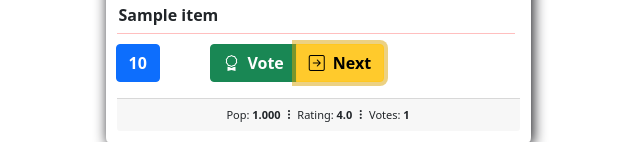
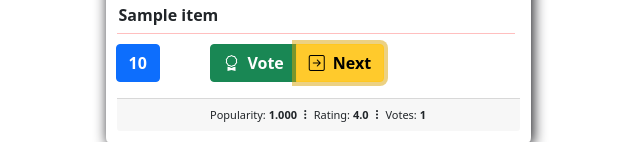
Before and after one commit to magistery-tps/rec-sys-client-lib, a Django app: template recsys/recsysweb/templates/single/likes.html in a window 1280 px wide. Shown: the part 821-963 px from the top of the page, without its empty margins (322-962 px from the left). Run offline with Django 4.2, Linux system fonts and the light colour scheme; tables that the repository leaves empty hold one stand-in row (values such as "Sample post"); the template is opened without the code that fills it: values that come from a table or form of the project are taken from there, most other values are stand-ins (such as "Sample title", 1, 10 or a date in 2020); grey boxes marked "Sample" are stand-in pictures; parts of the project's set-up code (start-up, migrations or seed data) failed here and were passed over.

Commit message:
feat: remove abbreviation

```diff
--- a/recsys/recsysweb/templates/single/likes.html
+++ b/recsys/recsysweb/templates/single/likes.html
@@ -52,7 +52,7 @@
 
         </div>
         <div class="card-footer text-center">
-            Pop: <strong>{{ item.popularity|floatformat:3 }} <span class="bi-three-dots-vertical"></span> </strong>
+            Popularity: <strong>{{ item.popularity|floatformat:3 }} <span class="bi-three-dots-vertical"></span> </strong>
             Rating: <strong>{{ item.rating|floatformat:1 }} <span class="bi-three-dots-vertical"></span> </strong>
             Votes: <strong>{{ item.votes|floatformat:0 }}</strong>
         </div>
--- a/recsys/recsysweb/templates/single/recommendations.html
+++ b/recsys/recsysweb/templates/single/recommendations.html
@@ -61,7 +61,7 @@
                                 </p>
                             </div>
                             <div class="card-footer text-center">
-                                Pop: <strong>{{ item.popularity|floatformat:3 }} <span class="bi-three-dots-vertical"></span> </strong>
+                                Popularity: <strong>{{ item.popularity|floatformat:3 }} <span class="bi-three-dots-vertical"></span> </strong>
                                 Rating: <strong>{{ item.rating|floatformat:1 }} <span class="bi-three-dots-vertical"></span> </strong>
                                 Votes: <strong>{{ item.votes|floatformat:0 }}</strong>
                             </div>
```
